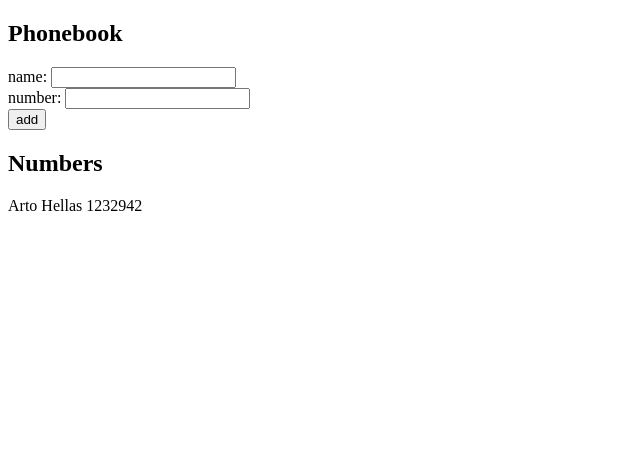
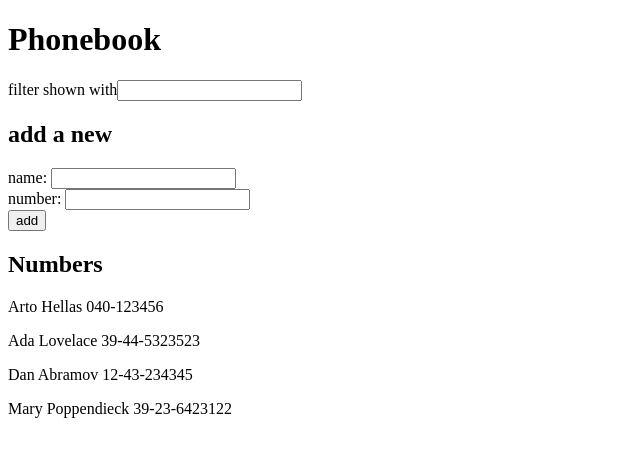
Before and after one commit to WuzhouDu/FullStackOpen, a React (Vite) app in the folder part2/phoneBook/: page / in a window 1280 px wide. Shown: the top 456 px of the page, without its empty margins (0-640 px from the left). Built offline with nearby package versions, Linux system fonts and the light colour scheme.

Commit message:
finish 2.9

```diff
--- a/part2/phoneBook/src/App.jsx
+++ b/part2/phoneBook/src/App.jsx
@@ -2,10 +2,15 @@
 
 const App = () => {
   const [persons, setPersons] = useState([
-    { name: 'Arto Hellas', phone: "1232942" }
+    { name: 'Arto Hellas', number: '040-123456', id: 1 },
+    { name: 'Ada Lovelace', number: '39-44-5323523', id: 2 },
+    { name: 'Dan Abramov', number: '12-43-234345', id: 3 },
+    { name: 'Mary Poppendieck', number: '39-23-6423122', id: 4 }
   ])
+
   const [newName, setNewName] = useState('')
   const [newPhone, setNewPhone] = useState('')
+  const [searchName, setSearchName] = useState('')
 
 
   const handleTypingName = (e) => {
@@ -19,7 +24,7 @@
   const handleAddName = (event) => {
     event.preventDefault();
     if (persons.every((person) => !areTheseObjectsEqual(person, { name: newName }))) {
-      setPersons(persons.concat({ name: newName, phone: newPhone }));
+      setPersons(persons.concat({ name: newName, number: newPhone }));
 
     }
     else {
@@ -29,9 +34,19 @@
     setNewName('');
     setNewPhone('');
   }
+
+  const handleSearchChange = (e) => {
+    setSearchName(e.target.value);
+  }
+
   return (
     <div>
-      <h2>Phonebook</h2>
+      <h1>Phonebook</h1>
+      <form >filter shown with
+        <input value={searchName} onChange={handleSearchChange}>
+        </input>
+      </form>
+      <h2>add a new</h2>
       <form onSubmit={handleAddName} name='phoneBook'>
         <div>
           name: <input value={newName} onChange={handleTypingName} />
@@ -42,7 +57,8 @@
         </div>
       </form>
       <h2>Numbers</h2>
-      {persons.map(person => <p key={person.name}>{person.name} {person.phone}</p>)}
+      {/* {persons.map(person => <p key={person.name}>{person.name} {person.number}</p>)} */}
+      {persons.filter((person) => person.name.toLowerCase().includes(searchName.toLowerCase())).map(person => <p key={person.name}>{person.name} {person.number}</p>)}
     </div>
   )
 }
```
